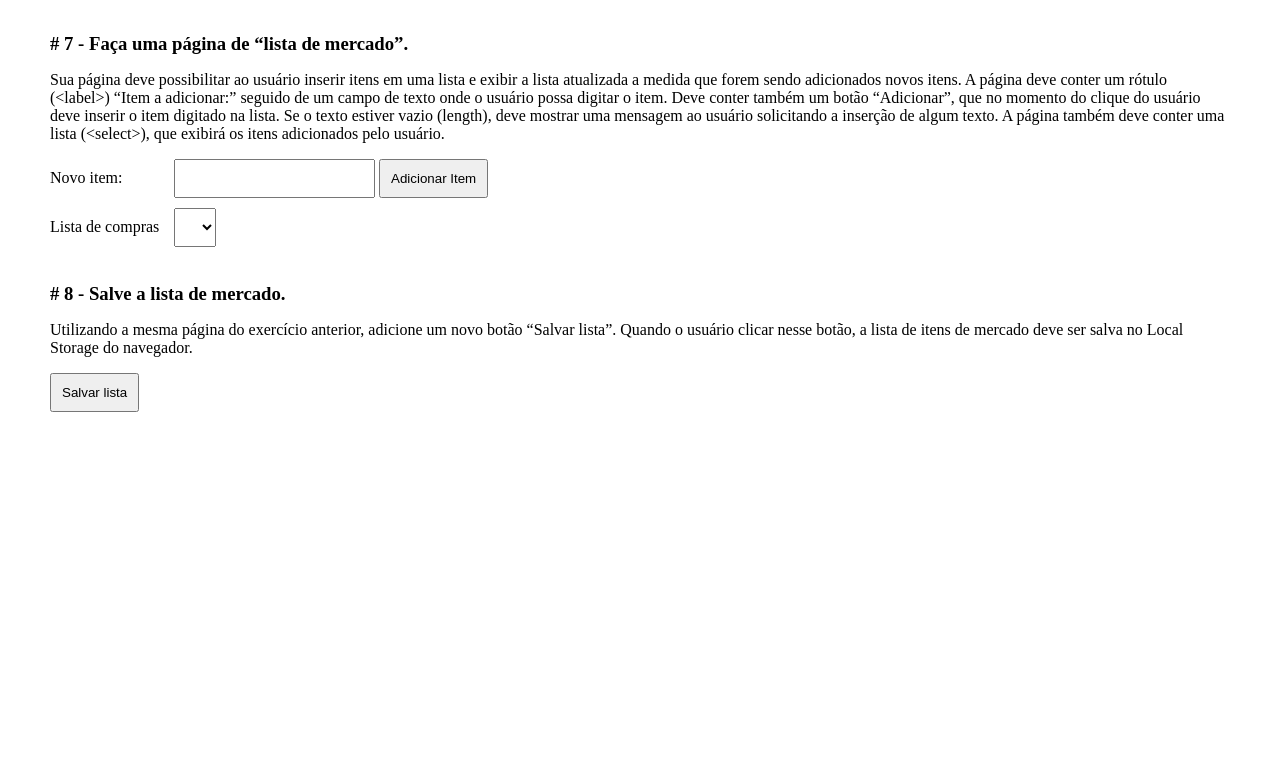
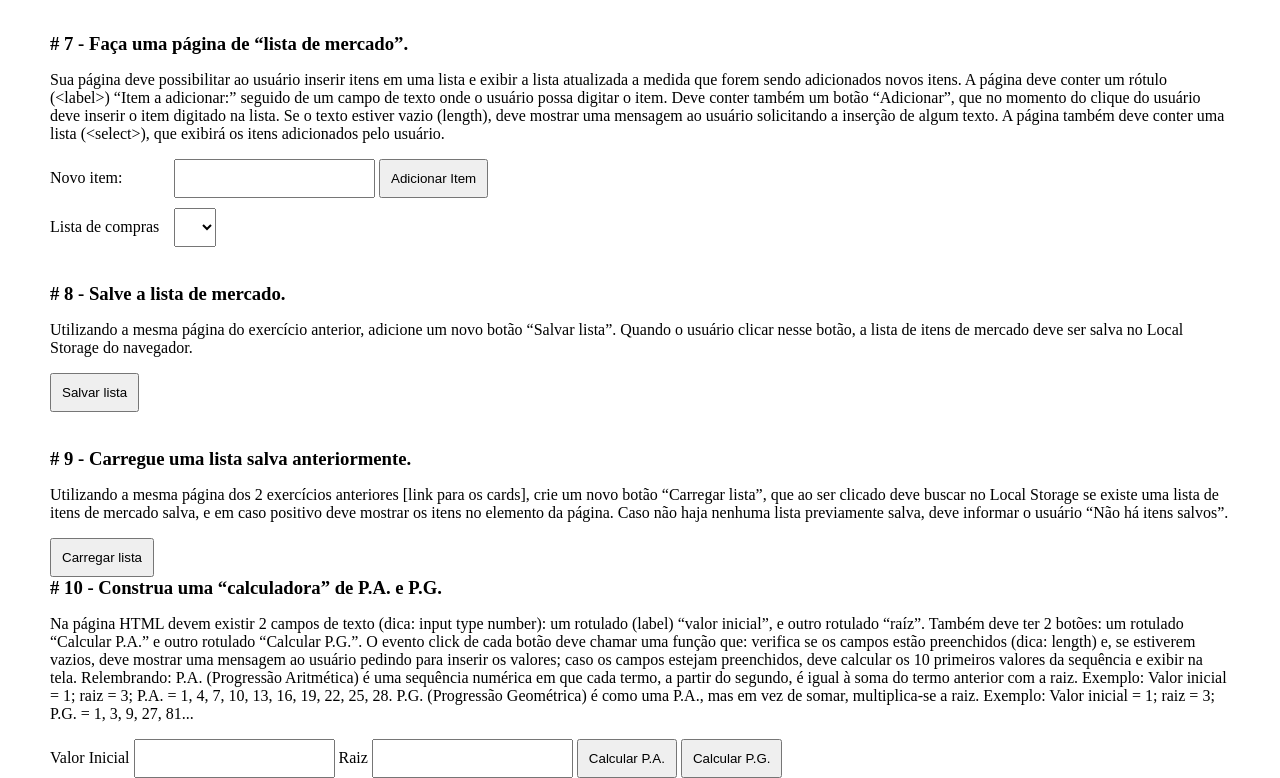
Before and after one commit to rhbarauna/DEVinHouse, a plain HTML site: page modulo_1/semana_3/index.html in a window 1280 px wide. Shown: the part 1532-2310 px from the top of the page. Before the commit the page ends 1980 px from the top, so only its background shows below. Drawn offline with Linux system fonts and the light colour scheme.

Commit message:
Finished

```diff
--- a/modulo_1/semana_3/index.html
+++ b/modulo_1/semana_3/index.html
@@ -232,9 +232,38 @@
 
     <br /><br />
 
-    <script>
+    <section id="exec_9">
+      <h3># 9 - Carregue uma lista salva anteriormente.</h3>
+      <p> Utilizando a mesma página dos 2 exercícios anteriores [link para os cards],
+        crie um novo botão “Carregar lista”, que ao ser clicado deve buscar no Local Storage
+        se existe uma lista de itens de mercado salva, e em caso positivo deve mostrar os itens no elemento da página.
+        Caso não haja nenhuma lista previamente salva, deve informar o usuário “Não há itens salvos”.
+      </p>
+      <button onclick="loadList()">Carregar lista</button>
 
-    </script>
+    </section>
+
+    <section id="exec_10">
+      <h3># 10 - Construa uma “calculadora” de P.A. e P.G.</h3>
+      <p> Na página HTML devem existir 2 campos de texto (dica: input type number):
+        um rotulado (label) “valor inicial”, e outro rotulado “raíz”.
+        Também deve ter 2 botões: um rotulado “Calcular P.A.” e outro rotulado “Calcular P.G.”.
+        O evento click de cada botão deve chamar uma função que: verifica se os campos estão preenchidos (dica: length)
+        e, se estiverem vazios, deve mostrar uma mensagem ao usuário pedindo para inserir os valores;
+        caso os campos estejam preenchidos, deve calcular os 10 primeiros valores da sequência e exibir na tela.
+        Relembrando: P.A. (Progressão Aritmética) é uma sequência numérica em que cada termo, a partir do segundo,
+        é igual à soma do termo anterior com a raiz. Exemplo: Valor inicial = 1; raiz = 3;
+        P.A. = 1, 4, 7, 10, 13, 16, 19, 22, 25, 28.
+        P.G. (Progressão Geométrica) é como uma P.A., mas em vez de somar, multiplica-se a raiz.
+        Exemplo: Valor inicial = 1; raiz = 3; P.G. = 1, 3, 9, 27, 81...
+      </p>
+      <label for="paPgValue">Valor Inicial</label>
+      <input type="number" id="paPgValue">
+      <label for="paPgRoot">Raiz</label>
+      <input type="number" id="paPgRoot">
+      <button onclick="calculatePA()">Calcular P.A.</button>
+      <button onclick="calculatePG()">Calcular P.G.</button>
+    </section>
 
   </main>
 </body>
--- a/modulo_1/semana_3/index.js
+++ b/modulo_1/semana_3/index.js
@@ -176,5 +176,63 @@ function saveList() {
 }
 
 // 9 - Carregue uma lista salva anteriormente. Utilizando a mesma página dos 2 exercícios anteriores [link para os cards], crie um novo botão “Carregar lista”, que ao ser clicado deve buscar no Local Storage se existe uma lista de itens de mercado salva, e em caso positivo deve mostrar os itens no elemento da página. Caso não haja nenhuma lista previamente salva, deve informar o usuário “Não há itens salvos”.
+function loadList() {
+  var storageList = localStorage.getItem("shopList");
+
+  if(!storageList) {
+    alert("Não há itens salvos");
+    return;
+  }
+  var itemList = document.getElementById("itemList");
+  var jsonList = JSON.parse(storageList);
+
+  jsonList.forEach(function(item){
+    var newOption = document.createElement('option');
+    newOption.value = item;
+    newOption.textContent = item;
+    itemList.appendChild(newOption);
+  });
+}
+
 
 // 10 - Construa uma “calculadora” de P.A. e P.G. Na página HTML devem existir 2 campos de texto (dica: input type number): um rotulado (label) “valor inicial”, e outro rotulado “raíz”. Também deve ter 2 botões: um rotulado “Calcular P.A.” e outro rotulado “Calcular P.G.”. O evento click de cada botão deve chamar uma função que: verifica se os campos estão preenchidos (dica: length) e, se estiverem vazios, deve mostrar uma mensagem ao usuário pedindo para inserir os valores; caso os campos estejam preenchidos, deve calcular os 10 primeiros valores da sequência e exibir na tela. Relembrando: P.A. (Progressão Aritmética) é uma sequência numérica em que cada termo, a partir do segundo, é igual à soma do termo anterior com a raiz. Exemplo: Valor inicial = 1; raiz = 3; P.A. = 1, 4, 7, 10, 13, 16, 19, 22, 25, 28. P.G. (Progressão Geométrica) é como uma P.A., mas em vez de somar, multiplica-se a raiz. Exemplo: Valor inicial = 1; raiz = 3; P.G. = 1, 3, 9, 27, 81...
+function getFieldValue(fieldName, fieldId) {
+  var fieldValue = document.getElementById(fieldId).value;
+  if (!fieldValue) {
+    alert('Favor informar: ' + fieldName);
+    return;
+  }
+  return +fieldValue;
+}
+function execPaOrPg(initialValue, root, operation) {
+  var result = [initialValue];
+  for (var i = 0; i < 9; i++) {
+    var lastValue = result[result.length - 1];
+    result.push(operation(lastValue,root));
+  }
+  return result;
+}
+function calculate(operation) {
+  var paPgInitialValue = getFieldValue("Valor Inicial", "paPgValue");
+  var paPgRootValue = getFieldValue("Raiz", "paPgRoot");
+
+  if(!paPgInitialValue || ! paPgRootValue) {
+    return;
+  }
+
+  return execPaOrPg(paPgInitialValue, paPgRootValue, operation);
+}
+function calculatePA() {
+  var resultPA = calculate(function(element, root) {return element + root;});
+  if(!resultPA) {
+    return;
+  }
+  alert("P.A. " + resultPA);
+}
+function calculatePG() {
+  var resultPG = calculate(function(element, root) {return element * root;});
+  if(!resultPG) {
+    return;
+  }
+  alert("P.G. " + resultPG);
+}
```
